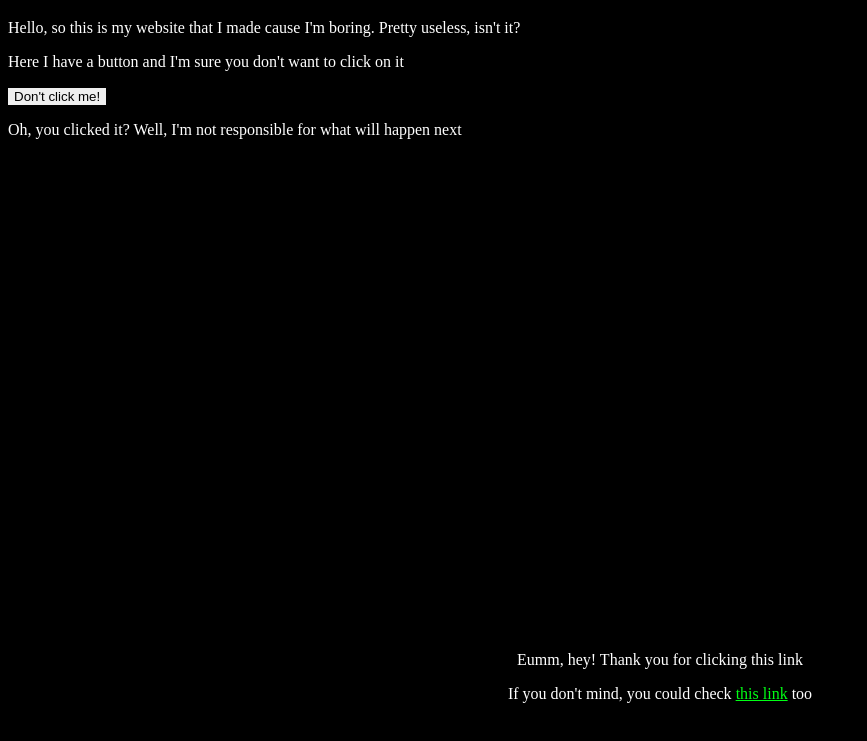
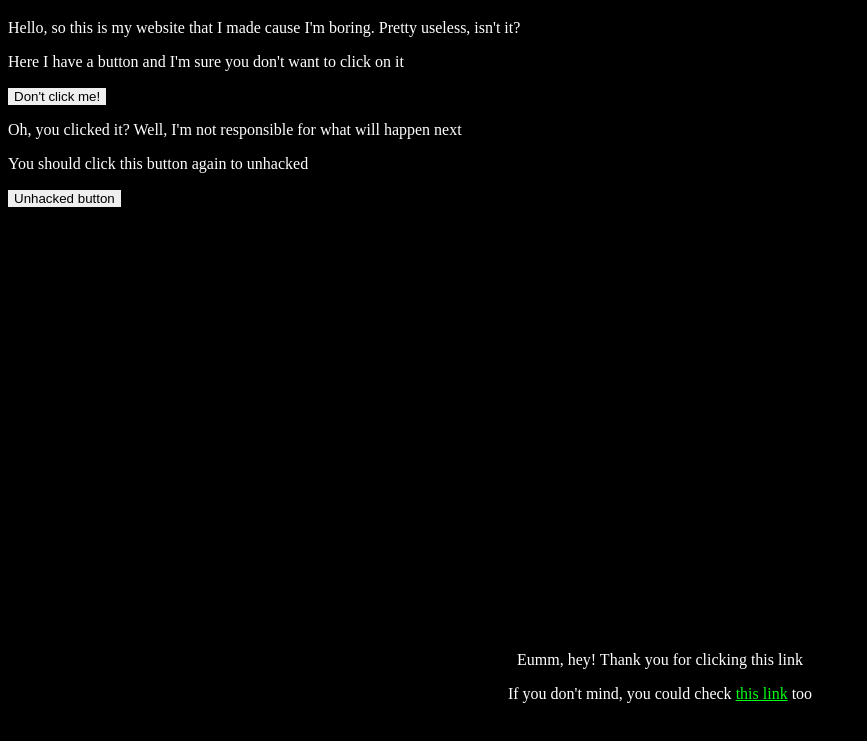
Before and after one commit to elonsquidion/elonsquidion.github.io, a plain HTML site: page index.html in a window 1280 px wide. Both pictures are taken after a click on the button "Don't click me!". Shown: the part 61-802 px from the top of the page, without its empty margins (0-867 px from the left). Drawn offline with Linux system fonts and the light colour scheme.

Commit message:
unhacked

```diff
--- a/index.html
+++ b/index.html
@@ -4,7 +4,7 @@
     <meta charset="UTF-8">
     <meta http-equiv="X-UA-Compatible" content="IE=edge">
     <meta name="viewport" content="width=device-width, initial-scale=1.0">
-    <title>What?</title>
+    <title>Bold and Brash</title>
     <style>
         body {
             background-color: #000;
@@ -41,10 +41,17 @@
 </head>
 <script>
     function hacked() {
-        alert("You've been hacked!");
         var x = document.getElementById("hidden-text");
-        x.style.display = "block";
+        alert("You've been hacked!")
+        x.style.display = "block"
     }
+
+    function unhacked() {
+        var x = document.getElementById("hidden-text");
+        alert("You've been unhacked. Congrats. And here is a little price for it.")
+        x.style.display = "none"
+    }
+
 </script>
 <body>
     <div class="content">
@@ -52,7 +59,11 @@
         <p>Hello, so this is my website that I made cause I'm boring. Pretty useless, isn't it?</p>
         <p>Here I have a button and I'm sure you don't want to click on it</p>
         <button onclick="hacked()" class="button">Don't click me!</button>
-        <p id="hidden-text" style="display: none;">Oh, you clicked it? Well, I'm not responsible for what will happen next</p>
+        <div id="hidden-text" style="display: none;">
+            <p>Oh, you clicked it? Well, I'm not responsible for what will happen next</p>
+            <p>You should click this button again to unhacked</p>
+            <a href="https://youtu.be/dQw4w9WgXcQ" target="_blank"><button class="button" onclick="unhacked()">Unhacked button</button></a>
+        </div>
     </div>
     <footer>
         <p>Eumm, hey! Thank you for clicking this link</p>
```
